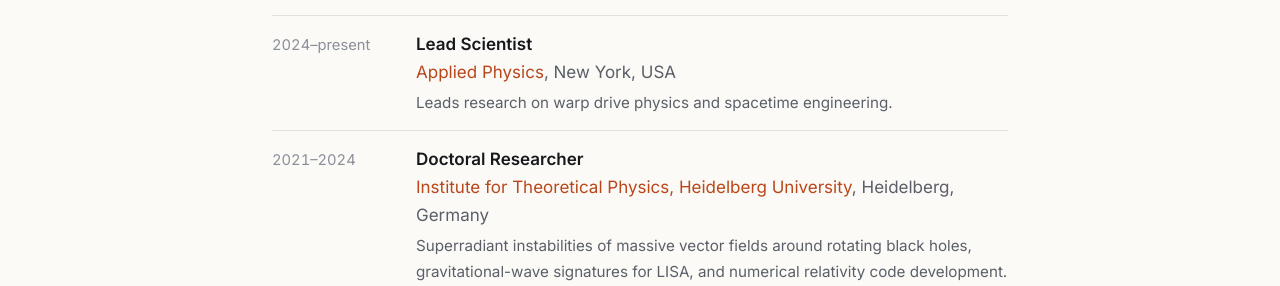
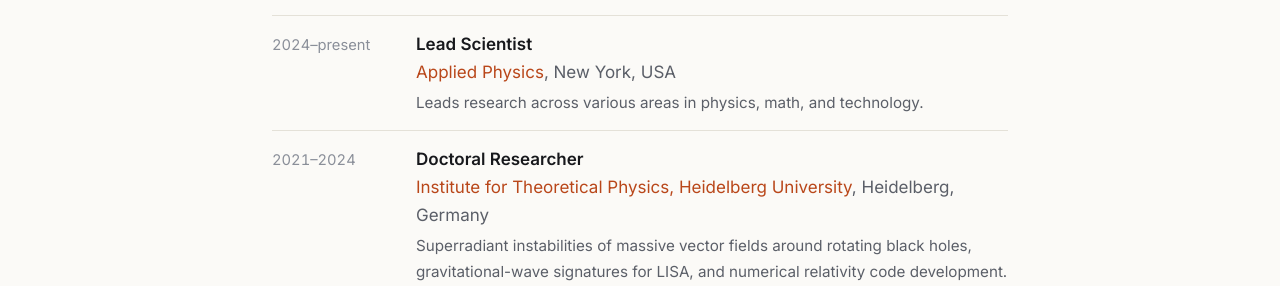
Before and after one commit to ShaunFell/ShaunFell.github.io, a Jekyll site: the page built from cv.md, in a window 1280 px wide and 900 px high. Shown: the part 326-612 px from the top of the window. Built offline with Jekyll 4.4.1, drawn with Linux system fonts in a browser that asks for light colours.

Commit message:
Updated AP description

```diff
--- a/_data/experience.yml
+++ b/_data/experience.yml
@@ -4,7 +4,7 @@
   location: New York, USA
   start: 2024
   end: present
-  summary: Leads research on warp drive physics and spacetime engineering.
+  summary: Leads research across various areas in physics, math, and technology.
 - role: Doctoral Researcher
   org: Institute for Theoretical Physics, Heidelberg University
   org_url: https://www.thphys.uni-heidelberg.de
```
